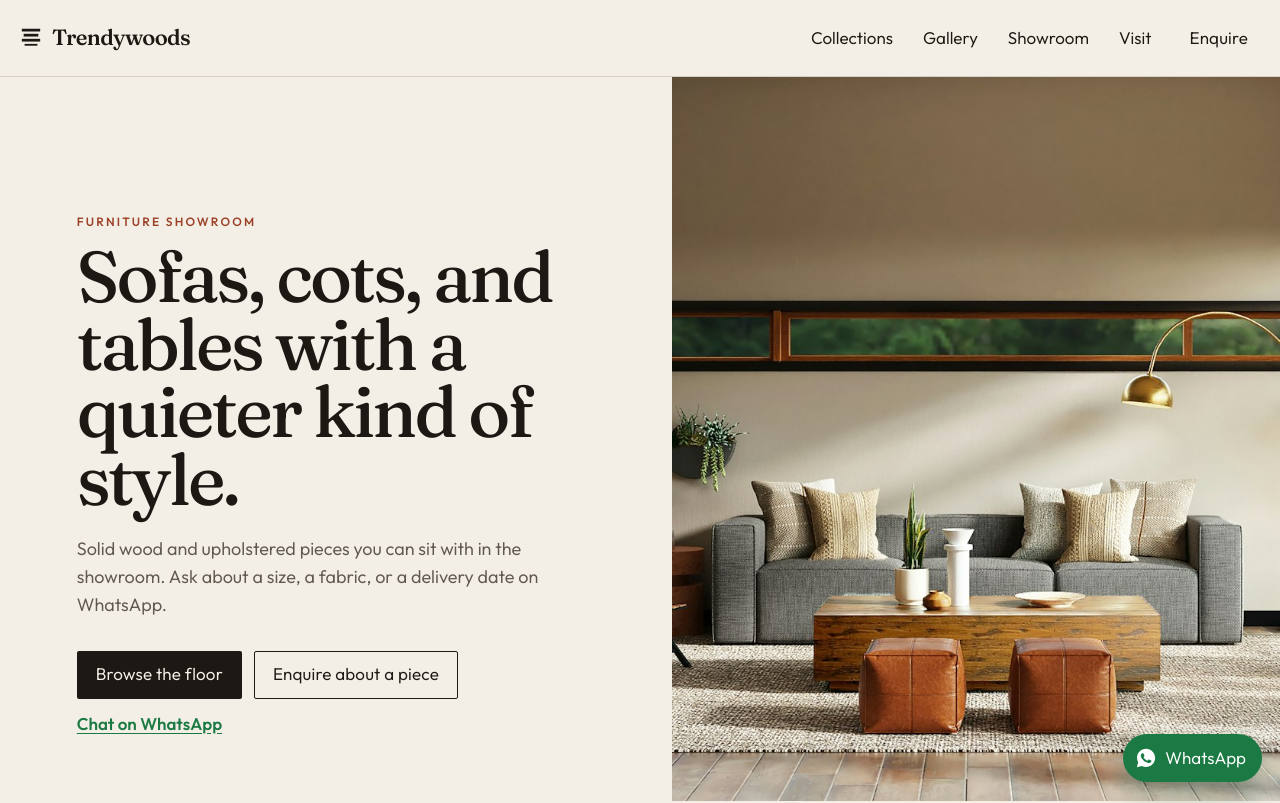
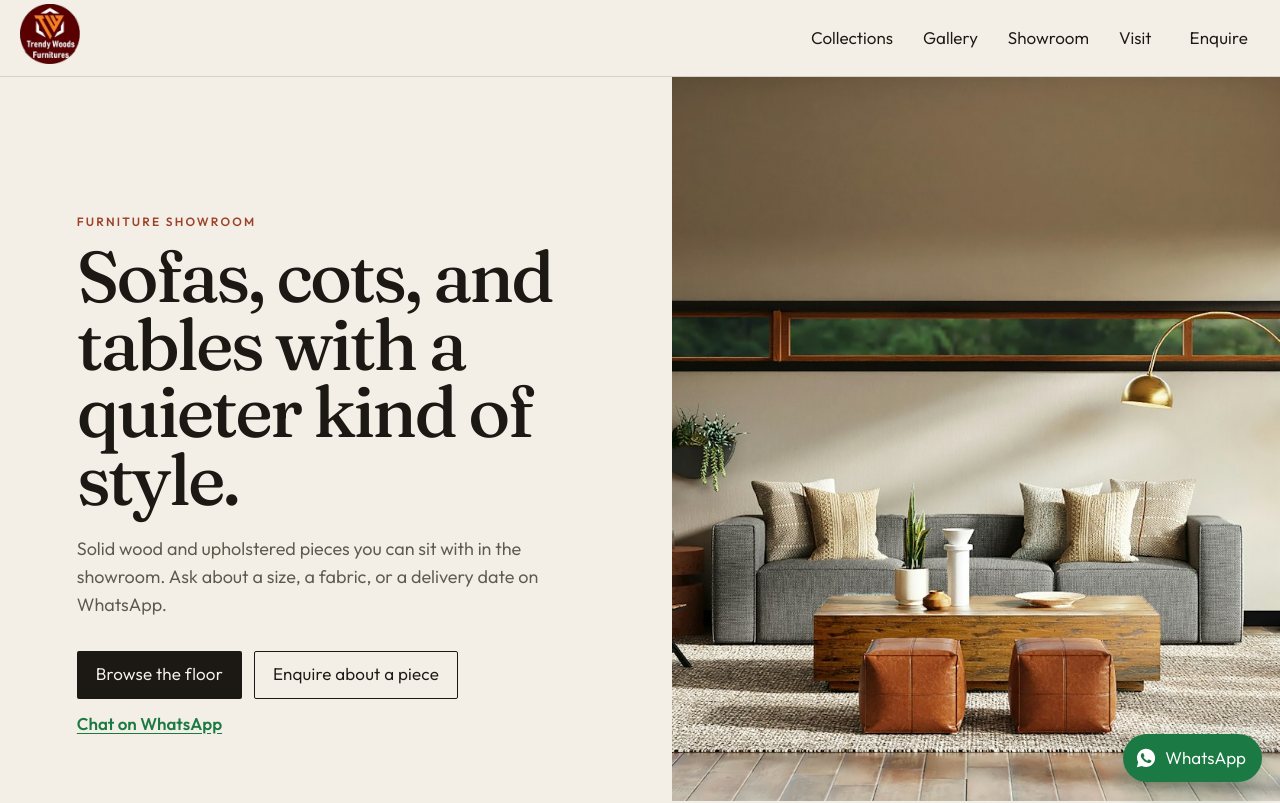
Before and after one commit to websitebuilder15151-star/Trendywoods, a React (Vite) app: page / in a window 1280 px wide. Shown: the top 803 px of the page. Built offline with nearby package versions, Linux system fonts and the light colour scheme; no server answers.

Commit message:
Use the Trendy Woods Furnitures logo on the site.

```diff
--- a/index.html
+++ b/index.html
@@ -2,7 +2,7 @@
 <html lang="en">
   <head>
     <meta charset="UTF-8" />
-    <link rel="icon" type="image/svg+xml" href="/favicon.svg" />
+    <link rel="icon" type="image/png" href="/logo.png" />
     <meta name="viewport" content="width=device-width, initial-scale=1.0, viewport-fit=cover" />
     <meta name="theme-color" content="#f3efe6" />
     <meta
--- a/src/components/Footer.jsx
+++ b/src/components/Footer.jsx
@@ -7,7 +7,7 @@ export function Footer({ onAdmin }) {
     <footer className="footer">
       <div className="container footer-grid">
         <div>
-          <Logo light />
+          <Logo />
           <p>Sofas, cots, cushioning cots, and dining tables.</p>
         </div>
         <div>
--- a/src/components/Logo.jsx
+++ b/src/components/Logo.jsx
@@ -1,13 +1,7 @@
-export function Logo({ light = false }) {
+export function Logo() {
   return (
-    <span className={`logo ${light ? 'logo-light' : ''}`}>
-      <svg viewBox="0 0 24 24" aria-hidden="true">
-        <rect x="2" y="3" width="20" height="3" />
-        <rect x="4" y="8.5" width="16" height="3" />
-        <rect x="2" y="14" width="20" height="3" />
-        <rect x="5" y="19.5" width="14" height="2" />
-      </svg>
-      Trendywoods
+    <span className="logo">
+      <img src="/logo.png" alt="Trendy Woods Furnitures" />
     </span>
   )
 }
--- a/src/index.css
+++ b/src/index.css
@@ -94,21 +94,16 @@ p {
 .logo {
   display: inline-flex;
   align-items: center;
-  gap: 10px;
-  font-family: var(--serif);
-  font-size: 22px;
-  font-weight: 560;
-  letter-spacing: -0.03em;
 }
 
-.logo svg {
-  width: 22px;
-  height: 22px;
-  fill: currentColor;
+.logo img {
+  height: 60px;
+  width: auto;
+  display: block;
 }
 
-.logo-light {
-  color: var(--cream);
+.footer .logo img {
+  height: 96px;
 }
 
 .container {
```
Also changed, not shown: public/logo.png (added).
